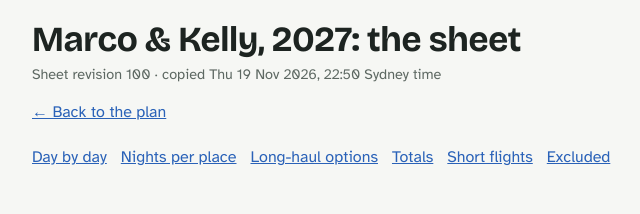
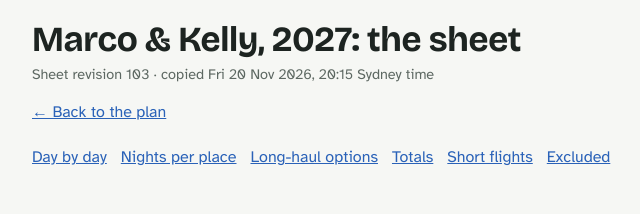
Before and after one commit to sticasale-maker/sticasale-maker.github.io, a plain HTML site: page mk2027-cc2f2ae4/sheet/index.html in a window 1280 px wide. Shown: the top 214 px of the page, 244-884 px from the left. Drawn offline with nearby package versions, Linux system fonts and the light colour scheme.

Commit message:
Sheet: revision stamp 103, 20 Nov
Co-Authored-By: Claude Opus 5.5 <noreply@anthropic.com>
Claude-Session: https://claude.ai/code/session_01XrzdWLpCpTcKkKPAq3tqz1

```diff
--- a/mk2027-cc2f2ae4/sheet/index.html
+++ b/mk2027-cc2f2ae4/sheet/index.html
@@ -118,7 +118,7 @@ td.when{white-space:nowrap}
 <div class="wrap">
 <header>
   <h1>Marco &amp; Kelly, 2027: the sheet</h1>
-  <p class="updated">Sheet revision 100 · copied Thu 19 Nov 2026, 22:50 Sydney time</p>
+  <p class="updated">Sheet revision 103 · copied Fri 20 Nov 2026, 20:15 Sydney time</p>
   <p><a href="../">← Back to the plan</a></p>
   <nav class="tabs"><a href="#day-by-day">Day by day</a><a href="#nights-per-place">Nights per place</a><a href="#options">Long-haul options</a><a href="#totals">Totals</a><a href="#short-flights">Short flights</a><a href="#excluded">Excluded</a></nav>
 </header>
```
